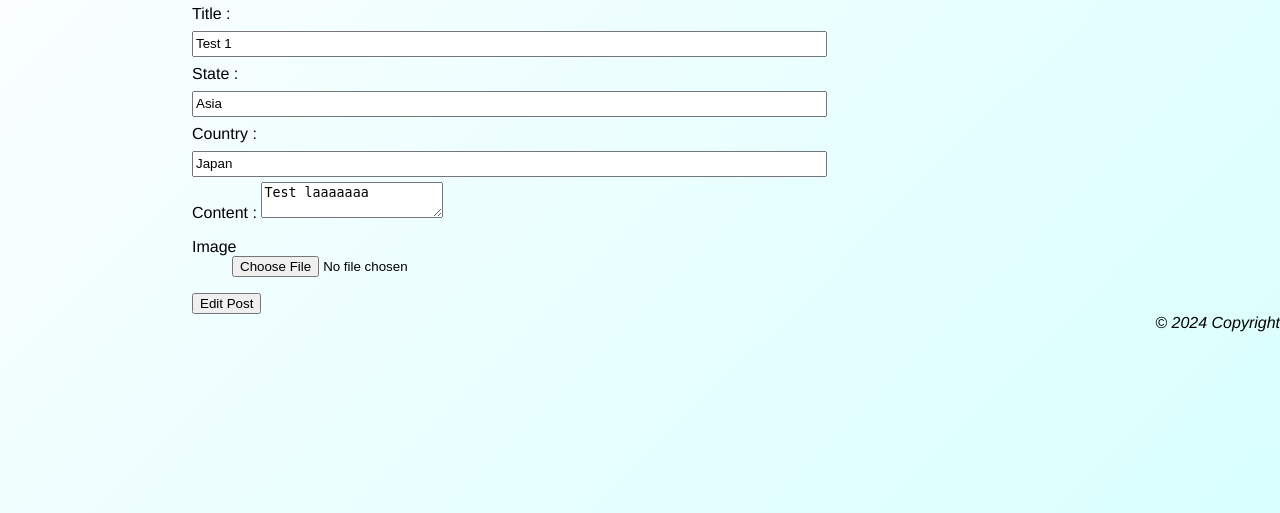
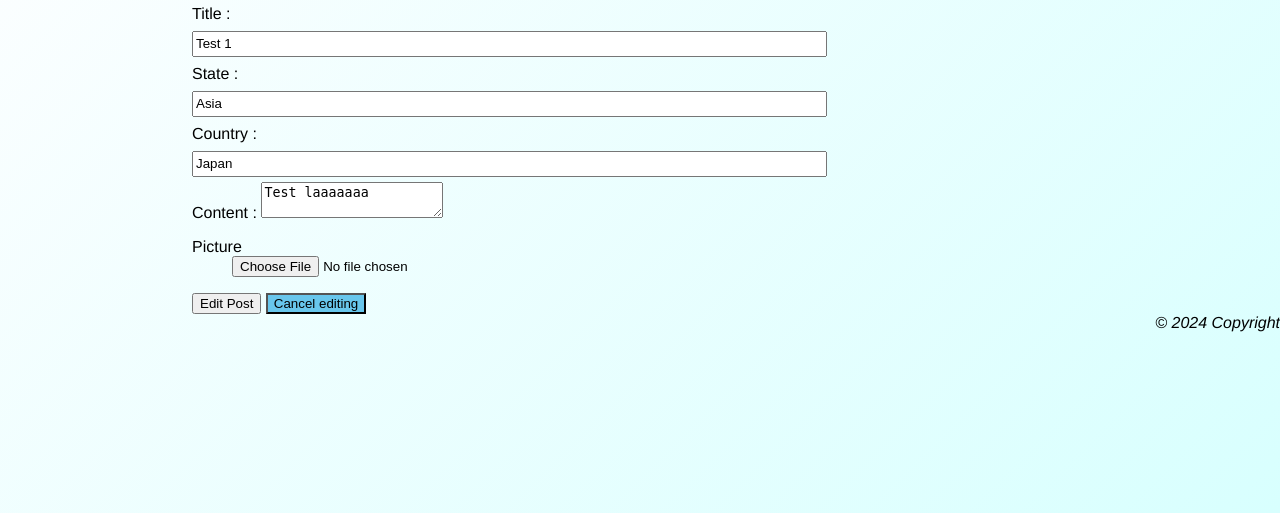
Before and after one commit to yenyih24/TravelBlog, a PHP site: page /edit.php?id=1 in a window 1280 px wide. Shown: the part 242-755 px from the top of the page. Run offline with PHP 8.4, Linux system fonts and the light colour scheme; data comes from the database, SQL or seed files in the repository.

Commit message:
new commit

```diff
--- a/css/style.css
+++ b/css/style.css
@@ -293,3 +293,16 @@ footer {
 footer p {
   padding: 10px 15px;
 }
+
+
+.content-preview {
+  display: -webkit-box; /* 使用 Flexbox 模式限制內容 */
+  -webkit-box-orient: vertical; /* 設置內容排列方向 */
+  overflow: hidden; /* 隱藏超出部分 */
+  text-overflow: ellipsis; /* 添加省略號 */
+  -webkit-line-clamp: 3; /* 限制顯示三行 */
+  line-height: 1.5; /* 設置行高 */
+  max-height: calc(1.5em * 3); /* 設置最大高度（三行的高度） */
+  font-size: 1em; /* 控制字體大小 */
+  margin-bottom: 10px; /* 增加與下一部分的間距 */
+}
--- a/pages/edit.php
+++ b/pages/edit.php
@@ -28,32 +28,37 @@ $id = $_GET['id'];
 if ($_SERVER['REQUEST_METHOD'] == 'POST') {
 
   //access the employee information
-  $title = $_POST['title'] ;
-  $state = $_POST['state'] ;
-  $country = $_POST['country'] ;
-  $content = $_POST['post_content'] ;
+  $title = mysqli_real_escape_string($db, $_POST['title']) ;
+  $state = mysqli_real_escape_string($db, $_POST['state']) ;
+  $country = mysqli_real_escape_string($db, $_POST['country']) ;
+  $content = mysqli_real_escape_string($db, $_POST['post_content']) ;
   $imagePath = null;
 
-  if (isset($_FILES['image']) && $_FILES['image']['error'] == 0) {
-    $uploadDir = '../uploads/';
-    $imagePath = $uploadDir . basename($_FILES['image']['name']);
-    if (move_uploaded_file($_FILES['image']['tmp_name'], $imagePath)) {
-      $imagePath = mysqli_real_escape_string($db, $imagePath);
+
+  if (isset($_FILES['picture']) && $_FILES['picture']['error'] == UPLOAD_ERR_OK) {
+    $uploadDir = 'uploads/images';
+    $fileName = basename($_FILES['picture']['name']);
+    $uploadFile = $uploadDir . $fileName;
+
+    if (move_uploaded_file($_FILES['picture']['tmp_name'], $uploadFile)) {
+      $imagePath = $uploadFile;
+    } else {
+      die("Failed to upload picture.");
     }
   }
 
   // 更新資料表 post
-  $sql = "UPDATE post SET
-            title = '$title',
+    //update the table with new information
+  $sql = "UPDATE post SET title = '$title',
             state = '$state',
             country = '$country',
             content = '$content',
-            image = '$imagePath'
+            image_path = '$imagePath'
           WHERE post_id = '$id'";
   $result = mysqli_query($db, $sql);
 
   // 重新導向至顯示頁面
-  header("Location: index.php?post_id=$id");
+  header("Location: blog.php?post_id=$id");
   exit;
 } else {
   // 顯示目前的 post 資訊
@@ -67,7 +72,7 @@ if ($_SERVER['REQUEST_METHOD'] == 'POST') {
 
     <h1>Edit Post</h1>
 
-    <form action="<?php echo 'edit.php?id=' . $result['post_id']; ?>" method="post" >
+    <form action="<?php echo 'edit.php?id=' . $result['post_id']; ?>" method="post" enctype="multipart/form-data" >
 
     <div class="textfield">
           <label for="title">Title : </label>
@@ -90,12 +95,16 @@ if ($_SERVER['REQUEST_METHOD'] == 'POST') {
     </div>
 
       <dl>
-        <dt>Image</dt>
-        <dd><input type="file" name="image" /></dd>
+        <dt>Picture</dt>
+        <dd><input type="file" name="picture" accept="image/*" /></dd>
       </dl>
 
       <div id="operations">
         <input type="submit" value="Edit Post" />
+
+        <a href="index.php">
+          <button class="back_home">Cancel editing</button>
+        </a>
       </div>
     </form>
   </div>
```
Also changed, not shown: pages/index.php (+23 -6 lines), pages/uploads/images/Screenshot 2024-10-23 230606.png (added), pages/uploads/images/Screenshot 2024-10-23 233205.png (added), pages/uploads/images/Screenshot 2024-10-24 142206.png (added), pages/uploads/imagesScreenshot 2024-10-29 123822.png (added).
